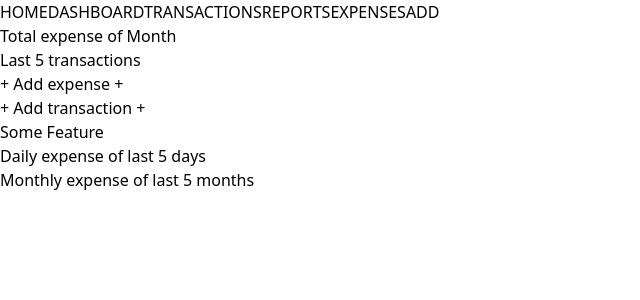
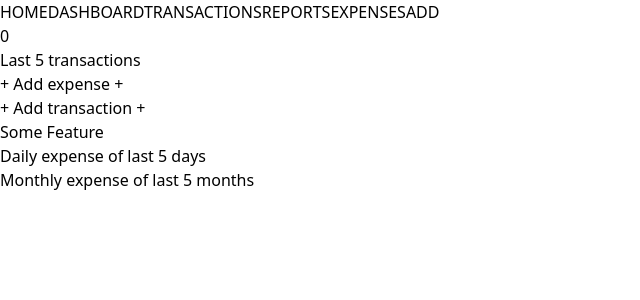
Before and after one commit to namanBathla/expense-tracker-react, a React (Vite) app: page / in a window 1280 px wide. Shown: the top 300 px of the page, without its empty margins (0-640 px from the left). Built offline with nearby package versions, Linux system fonts and the light colour scheme; no server answers; the database is empty.

Commit message:
fix date format, convert from string to timestamp in firestore db

```diff
--- a/src/components/AddTransaction.jsx
+++ b/src/components/AddTransaction.jsx
@@ -28,25 +28,23 @@ const AddTransaction = () => {
   //   console.log("Transaction added Successfully");
   // };
 
-  const handleSubmit = (e) => {
+  const handleSubmit = async (e) => {
     e.preventDefault();
     const finalTransaction = {
       date: Timestamp.fromDate(new Date(transaction.date)) || Timestamp.fromDate(new Date()),
-      amount: transaction.amount,
-      description:
-        transaction.description || `Transaction on ${transaction.date}`,
+      amount: Number(transaction.amount),
+      description: transaction.description || `Transaction on ${transaction.date}`,
       type: transaction.type || "debit",
       category: transaction.category || "General",
     };
-    setTransaction(finalTransaction);
+    // setTransaction(finalTransaction);    // causes extra re-render
     try {
-      addTransaction(finalTransaction);
+      await addTransaction(finalTransaction);
       setTransaction(initialState); // reset after new transaction is logged
-
+      console.log("Transaction added: ", finalTransaction);
     } catch (error) {
       console.log("Unable to log transaction");
     }
-    console.log(finalTransaction);
   };
 
   return (
--- a/src/context/TransactionsProvider.jsx
+++ b/src/context/TransactionsProvider.jsx
@@ -1,6 +1,6 @@
 import { addDoc, collection, doc, deleteDoc } from "firebase/firestore";
 import db from "../firebase";
-import React, { useState } from "react";
+import React, { useState, useEffect } from "react";
 import { createContext } from "react";
 import { getDocs } from "firebase/firestore";
 
@@ -18,12 +18,12 @@ const TransactionsProvider = ({ children }) => {
     const data = querySnapshot.docs.map((doc) => {
       return {
         id: doc.id,
-        dateTime: new Date(doc.data().date).toLocaleDateString(),
+        dateTime: doc.data().date.toDate().toLocaleDateString(),
         ...doc.data(),
       };
     });
     setTransactions(data);
-    console.log(data[0].dateTime);
+    // console.log(typeof data[0].dateTime);
   };
 
   /* Wrapping in () tells JavaScript: “This is a single expression, specifically an object literal.”
@@ -43,6 +43,8 @@ const TransactionsProvider = ({ children }) => {
     setTransactions(transactions.filter((t) => t.id != id));
   };
 
+  useEffect(() => {getTransactions()}, []);
+
   return (
     <TransactionContext.Provider
       value={{
--- a/src/pages/Home.jsx
+++ b/src/pages/Home.jsx
@@ -1,9 +1,27 @@
-import React from 'react'
+import React, { useContext } from 'react'
+import {TransactionContext} from '../context/TransactionsProvider'
 
 const Home = () => {
+  const {transactions} = useContext(TransactionContext);
+
+  const getTotalMonthlyExpense = () => {
+      let total = 0;
+      transactions.forEach((transaction) => {
+        console.log("Check: ", new Date(transaction.dateTime));
+        if(transaction.type === "debit" && (new Date(transaction.dateTime)).getMonth() === (new Date().getMonth())) {
+          total += parseInt(transaction.amount);
+        }
+      });
+      return total;
+    }
+
+    const totalMonthlyExpense = getTotalMonthlyExpense();
+
   return (
     <div className='grid grid-cols-6  grid-rows-5 gap-2 w-screen'>
-      <div className='col-span-3 row-span-2 bg-gray-500 rounded-lg'>Total expense of Month</div>
+      <div className='col-span-3 row-span-2 bg-gray-500 rounded-lg'>
+        {totalMonthlyExpense}
+      </div>
       <div className='col-span-3 row-span-2 bg-gray-500 rounded-lg'>Last 5 transactions</div>
       <div className='col-span-2 row-span-1 bg-blue-300 rounded-lg'>+ Add expense +</div>
       <div className='col-span-2 row-span-1 bg-blue-300 rounded-lg'>+ Add transaction +</div>
```
